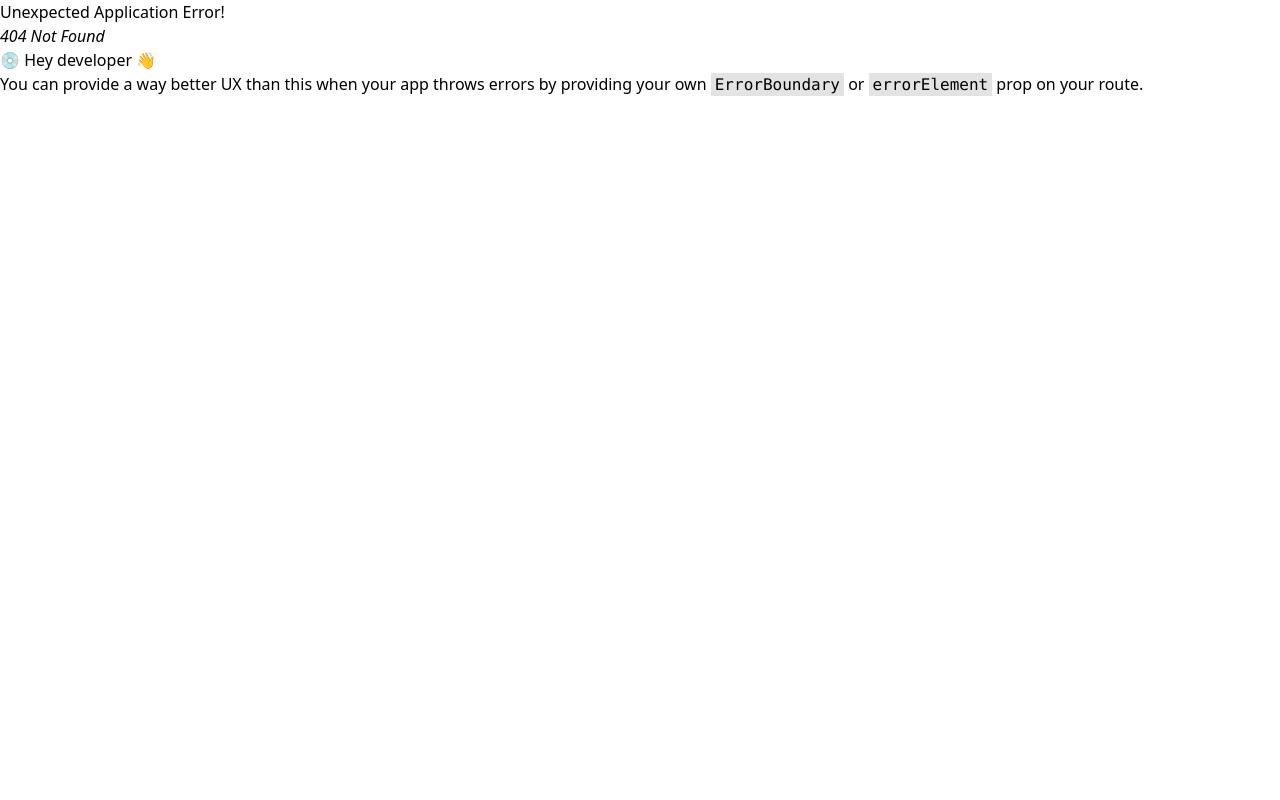
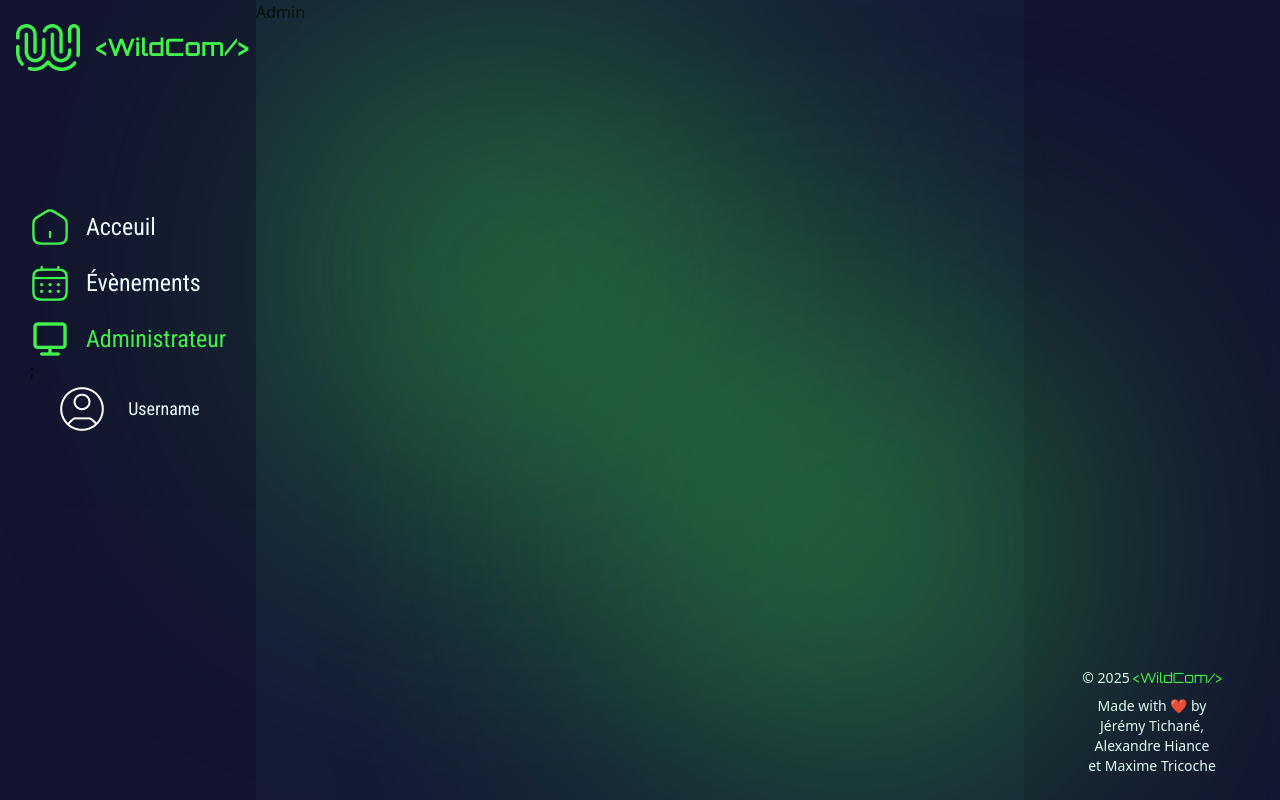
Before and after one commit to WildCodeSchool-2024-09/JS-RemoteFR-Vendangeurs-P3-WildCom, a React (Vite) app in the folder client/: page /admin in a window 1280 px wide. Before the commit this address had no page. Built offline with nearby package versions, Linux system fonts and the light colour scheme.

Commit message:
[FEAT]: Admin dashboard done

```diff
--- a/client/src/components/Navigation.tsx
+++ b/client/src/components/Navigation.tsx
@@ -34,6 +34,21 @@ function Navigation() {
             Évènements
           </NavLink>
         </li>
+        <li>
+          <NavLink
+            to={"/admin"}
+            className={({ isActive }) =>
+              `${isActive ? "text-accent-primary" : "text-text-primary"} flex gap-4 lg:items-center font-text text-2xl hover:text-accent-primary`
+            }
+          >
+            <img
+              src="./src/assets/images/admin.png"
+              alt=""
+              className="size-10"
+            />
+            Administrateur
+          </NavLink>
+        </li>
         ;
       </ul>
     </nav>
--- a/client/src/main.tsx
+++ b/client/src/main.tsx
@@ -10,6 +10,7 @@ import App from "./App";
 import Events from "./pages/Events";
 import Home from "./pages/Home";
 import Profil from "./pages/Profil";
+import Admin from "./pages/Admin";
 
 // Import additional components for new routes
 // Try creating these components in the "pages" folder
@@ -37,6 +38,10 @@ const router = createBrowserRouter([
       {
         path: "/profile",
         element: <Profil />,
+      },
+      {
+        path: "/admin",
+        element: <Admin />,
       },
     ],
   },
--- /dev/null
+++ b/client/src/pages/Admin.tsx
@@ -0,0 +1,3 @@
+export default function Admin() {
+  return <div>Admin</div>;
+}
```
Also changed, not shown: client/src/assets/images/Admin.png (added).
